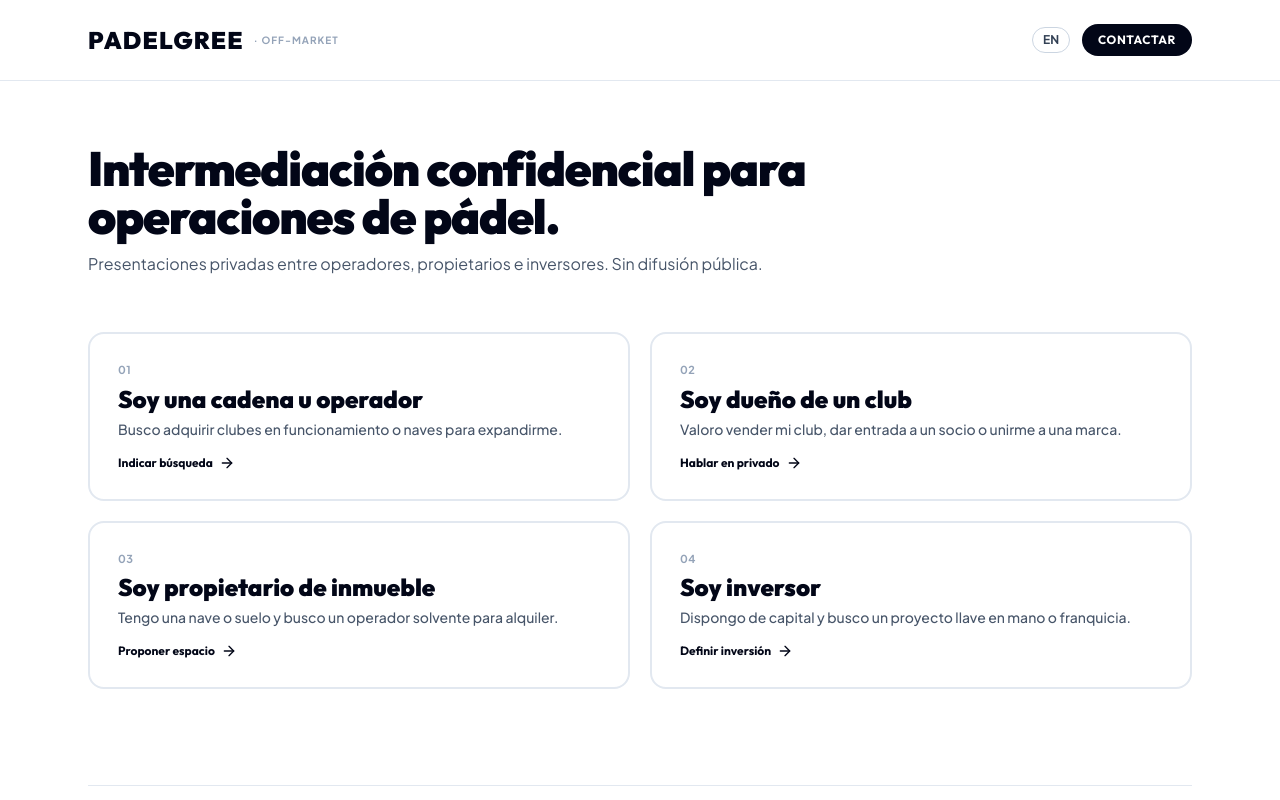
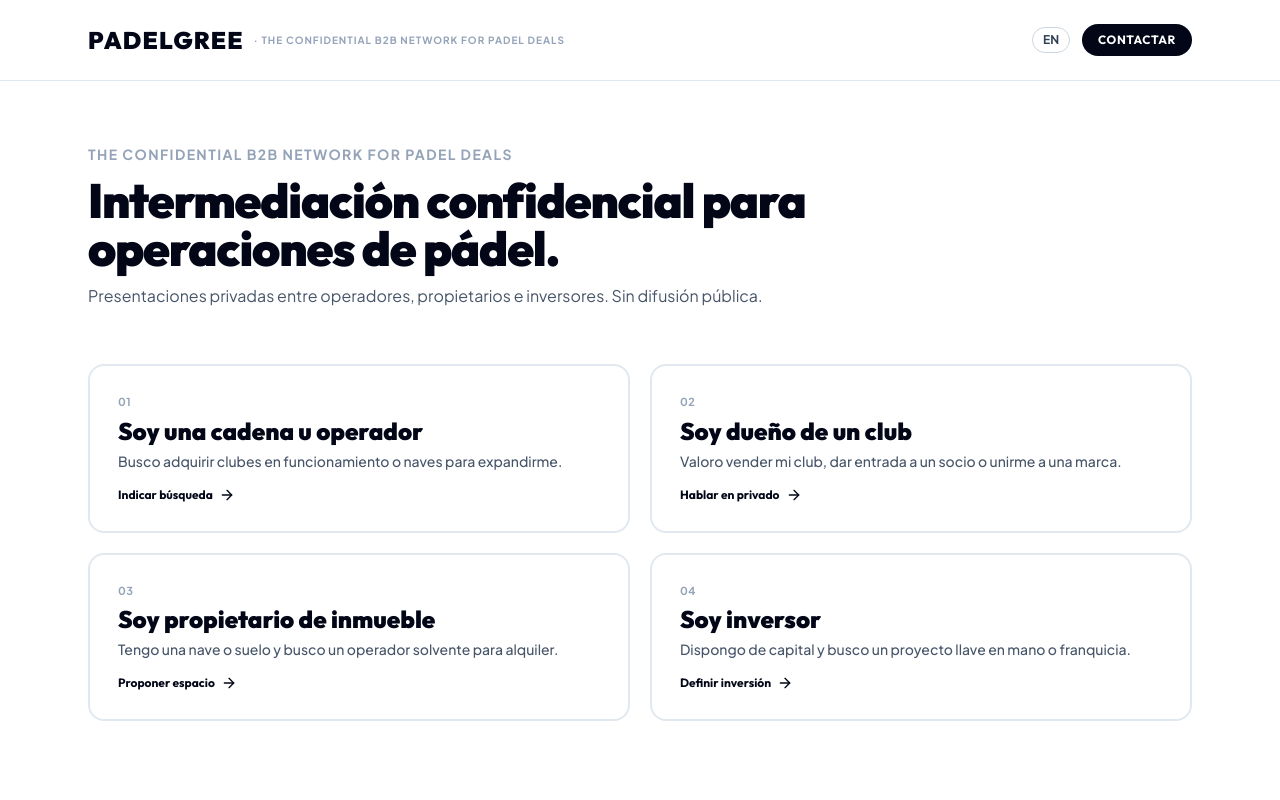
Before and after one commit to javiervs312-sketch/padelgree-web, a plain HTML site: page index.html in a window 1280 px wide. Shown: the top 800 px of the page. Drawn offline with nearby package versions, Linux system fonts and the light colour scheme.

Commit message:
feat: integrate official tagline The Confidential B2B Network for Padel Deals across web, SEO, and GEO

```diff
--- a/index.html
+++ b/index.html
@@ -3,8 +3,8 @@
 <head>
   <meta charset="UTF-8">
   <meta name="viewport" content="width=device-width, initial-scale=1.0, viewport-fit=cover">
-  <title>Padelgree | Operaciones Confidenciales de Pádel · M&A y Expansión</title>
-  <meta name="description" content="Intermediación privada y confidencial entre operadores de pádel, dueños de clubes, propietarios de inmuebles e inversores. Búsquedas activas y acuerdos off-market.">
+  <title>Padelgree | The Confidential B2B Network for Padel Deals</title>
+  <meta name="description" content="The confidential B2B network for padel deals. Private introductions between operators, club owners, landlords, and investors. Zero public listings.">
   <meta name="author" content="Javier Villoria">
   <meta name="robots" content="index, follow, max-image-preview:large, max-snippet:-1, max-video-preview:-1">
 
@@ -22,13 +22,13 @@
   <meta property="og:locale" content="es_ES">
   <meta property="og:site_name" content="Padelgree">
   <meta property="og:url" content="https://padelgree.com/">
-  <meta property="og:title" content="Padelgree | Operaciones Confidenciales de Pádel">
-  <meta property="og:description" content="Intermediación privada entre operadores, dueños de clubes, propietarios de inmuebles e inversores de pádel. Sin difusión pública.">
+  <meta property="og:title" content="Padelgree | The Confidential B2B Network for Padel Deals">
+  <meta property="og:description" content="The confidential B2B network for padel deals. Private introductions between operators, club owners, landlords, and investors. Zero public listings.">
 
   <!-- Twitter Card -->
   <meta name="twitter:card" content="summary">
-  <meta name="twitter:title" content="Padelgree | Operaciones Confidenciales de Pádel">
-  <meta name="twitter:description" content="Intermediación privada y off-market entre operadores, propietarios de naves e inversores de pádel.">
+  <meta name="twitter:title" content="Padelgree | The Confidential B2B Network for Padel Deals">
+  <meta name="twitter:description" content="The confidential B2B network for padel deals. Private introductions between operators, landlords, and investors.">
 
   <!-- Schema.org JSON-LD para Google y Motores de IA -->
   <script type="application/ld+json">
@@ -126,7 +126,7 @@
       <!-- LOGO -->
       <a href="#" class="flex items-center gap-2.5">
         <span class="font-heading font-black text-2xl tracking-wider text-slate-950">PADELGREE</span>
-        <span class="text-[10px] font-bold text-slate-400 uppercase tracking-widest hidden sm:inline">· Off-Market</span>
+        <span class="text-[10px] font-bold text-slate-400 uppercase tracking-widest hidden md:inline">· The Confidential B2B Network for Padel Deals</span>
       </a>
 
       <!-- DERECHA: IDIOMA + CONTACTO -->
@@ -151,6 +151,7 @@
 
     <!-- TITULAR LIMPIO -->
     <div class="max-w-3xl mb-10 sm:mb-14">
+      <span class="text-xs sm:text-sm font-bold tracking-widest text-slate-400 uppercase block mb-3">The Confidential B2B Network for Padel Deals</span>
       <h1 class="font-heading font-black text-3xl sm:text-5xl text-slate-950 tracking-tight leading-tight" data-i18n="hero_title">
         Intermediación confidencial para operaciones de pádel.
       </h1>
@@ -421,8 +422,8 @@
     const translations = {
       en: {
         btn_contact: 'Contact',
-        hero_title: 'Confidential matching for padel deals.',
-        hero_subtitle: 'Private introductions between operators, landlords, and investors. Zero public listings.',
+        hero_title: 'The Confidential B2B Network for Padel Deals.',
+        hero_subtitle: 'Private introductions between operators, club owners, landlords, and investors. Zero public listings.',
         role1_title: 'I run a padel chain or operator',
         role1_desc: 'Seeking operating clubs to acquire or prime venues for new openings.',
         role1_cta: 'Submit search',
```
Also changed, not shown: llms.txt.
